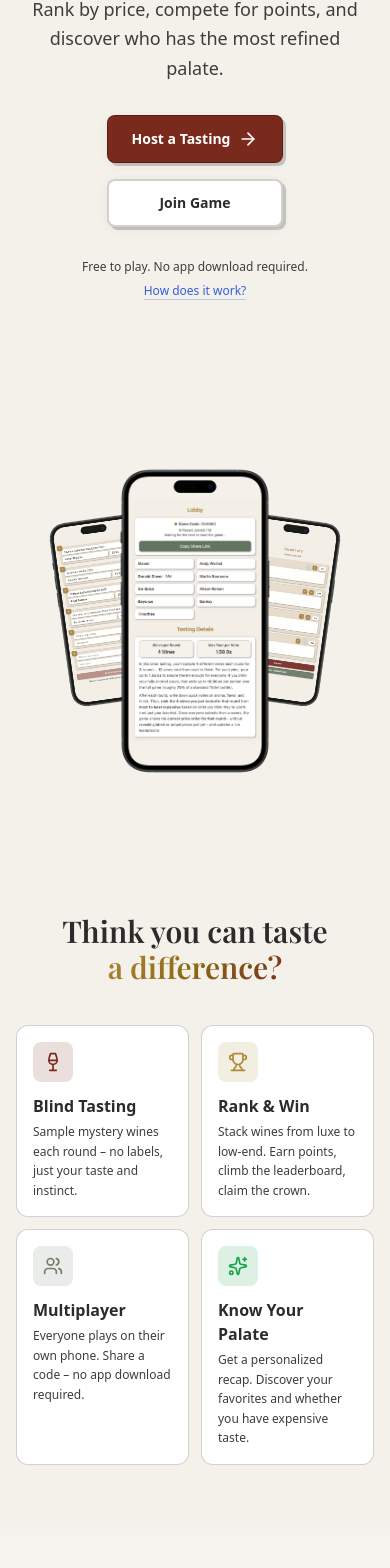
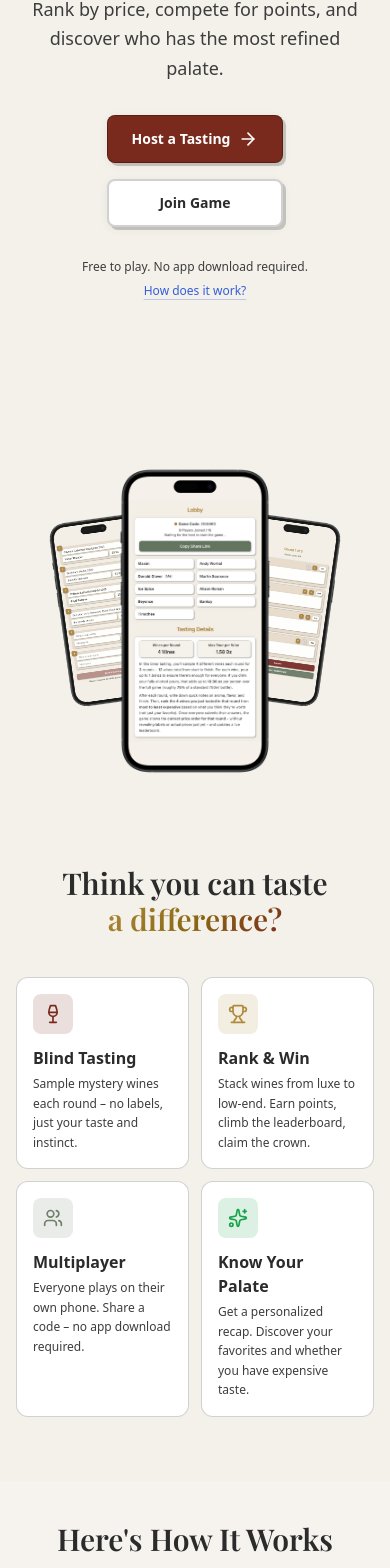
Before and after one commit to maximkali/Winey-Windsurf, a Next.js app: page / in a window 390 px wide. Shown: the part 423-1991 px from the top of the page. Built offline with nearby package versions, Linux system fonts and the light colour scheme.

Commit message:
Mobile spacing: reduce gap between hero collage and features
- Reduced HeroPhonesMobile bottom padding (pb-4)
- Reduced FeaturesBento top padding on mobile (pt-10)
- Kept sm+ spacing unchanged

```diff
--- a/src/app/page.tsx
+++ b/src/app/page.tsx
@@ -69,6 +69,13 @@ function Hero() {
                   onClick={() => {
                     const el = document.getElementById('how-it-works');
                     el?.scrollIntoView({ behavior: 'smooth', block: 'start' });
+                    // Nudge down so the user lands closer to the actual step content (not the controls).
+                    window.setTimeout(() => {
+                      window.scrollBy({
+                        top: Math.round(window.innerHeight * 0.18),
+                        behavior: 'smooth',
+                      });
+                    }, 250);
                     // Ensure refresh doesn't keep you at the anchor.
                     if (window.location.hash) {
                       window.history.replaceState(
@@ -160,7 +167,7 @@ function Hero() {
 
 function HeroPhonesMobile() {
   return (
-    <section className="sm:hidden px-6 pb-10">
+    <section className="sm:hidden px-6 pb-4">
       <div className="relative h-[360px] flex items-center justify-center overflow-visible">
         <div className="relative w-full h-full max-w-[520px] mx-auto flex items-center justify-center p-4 overflow-visible transform-gpu">
           {/* Back Left */}
@@ -240,7 +247,7 @@ function FeaturesBento() {
   ];
 
   return (
-    <section id="overview" className="py-16 sm:py-24 px-4 sm:px-6 lg:px-8 scroll-mt-24">
+    <section id="overview" className="pt-10 pb-16 sm:py-24 px-4 sm:px-6 lg:px-8 scroll-mt-24">
       <div className="mx-auto max-w-7xl">
         {/* Render immediately (no scroll-triggered motion) for smoother mobile scroll */}
         <div className="text-center mb-10 sm:mb-16">
```
